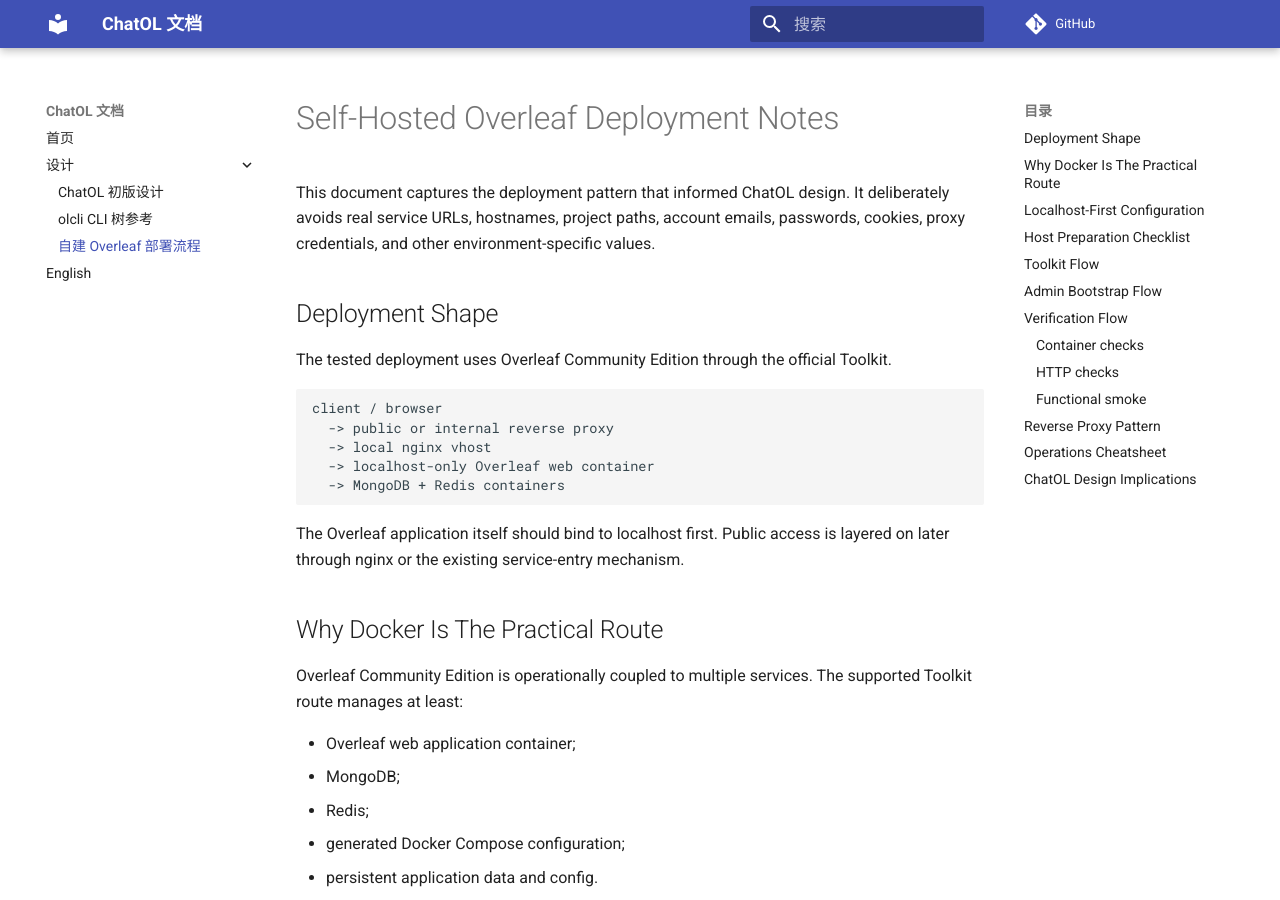
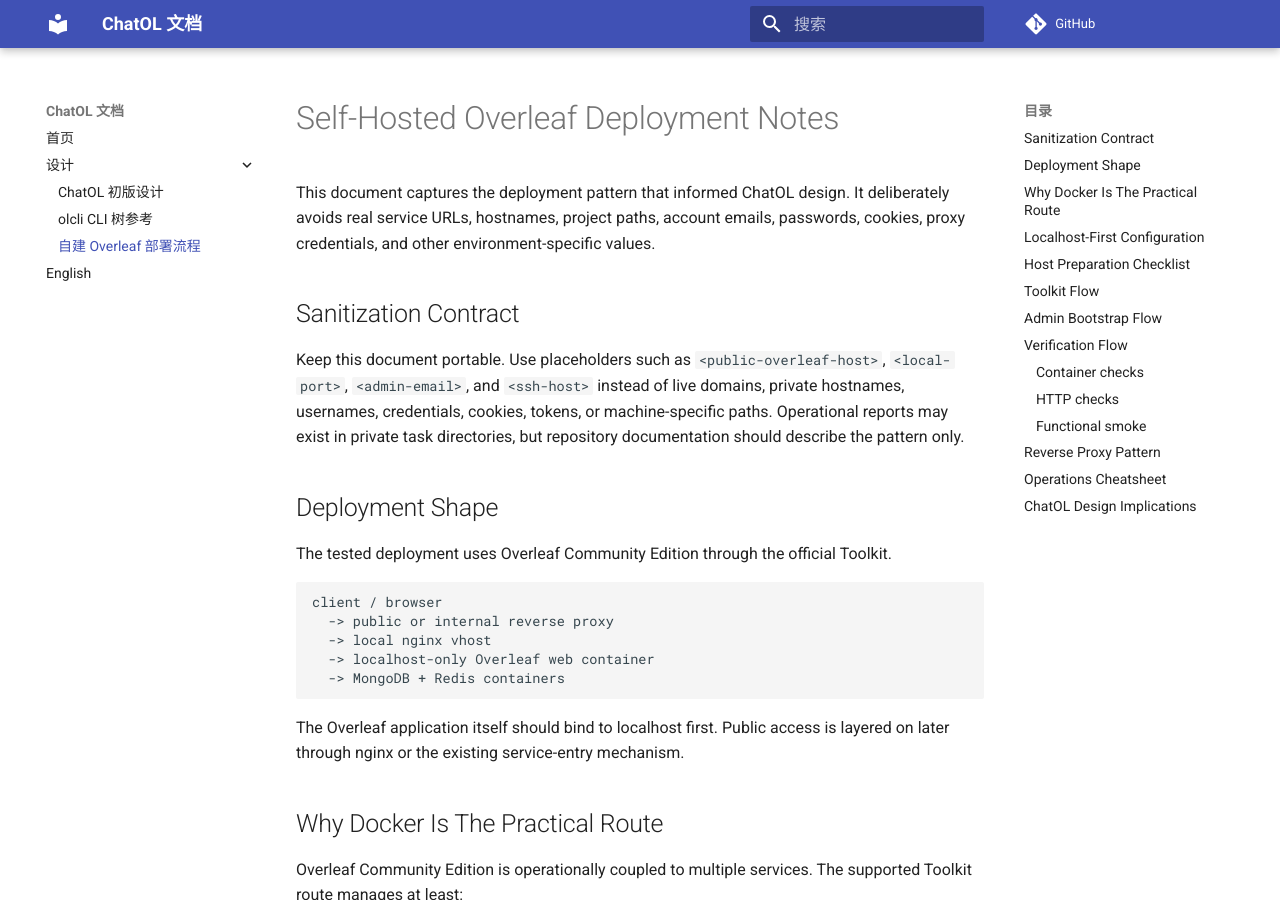
Before and after one commit to ChatArch/ChatOL, an MkDocs documentation site: the page built from docs/self-hosted-overleaf-deployment.md, in a window 1280 px wide and 900 px high. Built offline with MkDocs 1.6.1 and Material for MkDocs 9.7.7, drawn with Linux system fonts in a browser that asks for light colours; comment, search, counter and statistics services are not loaded.

Commit message:
docs: clarify Overleaf deployment sanitization

```diff
--- a/docs/self-hosted-overleaf-deployment.md
+++ b/docs/self-hosted-overleaf-deployment.md
@@ -1,6 +1,10 @@
 # Self-Hosted Overleaf Deployment Notes
 
 This document captures the deployment pattern that informed ChatOL design. It deliberately avoids real service URLs, hostnames, project paths, account emails, passwords, cookies, proxy credentials, and other environment-specific values.
+
+## Sanitization Contract
+
+Keep this document portable. Use placeholders such as `<public-overleaf-host>`, `<local-port>`, `<admin-email>`, and `<ssh-host>` instead of live domains, private hostnames, usernames, credentials, cookies, tokens, or machine-specific paths. Operational reports may exist in private task directories, but repository documentation should describe the pattern only.
 
 ## Deployment Shape
 
```
